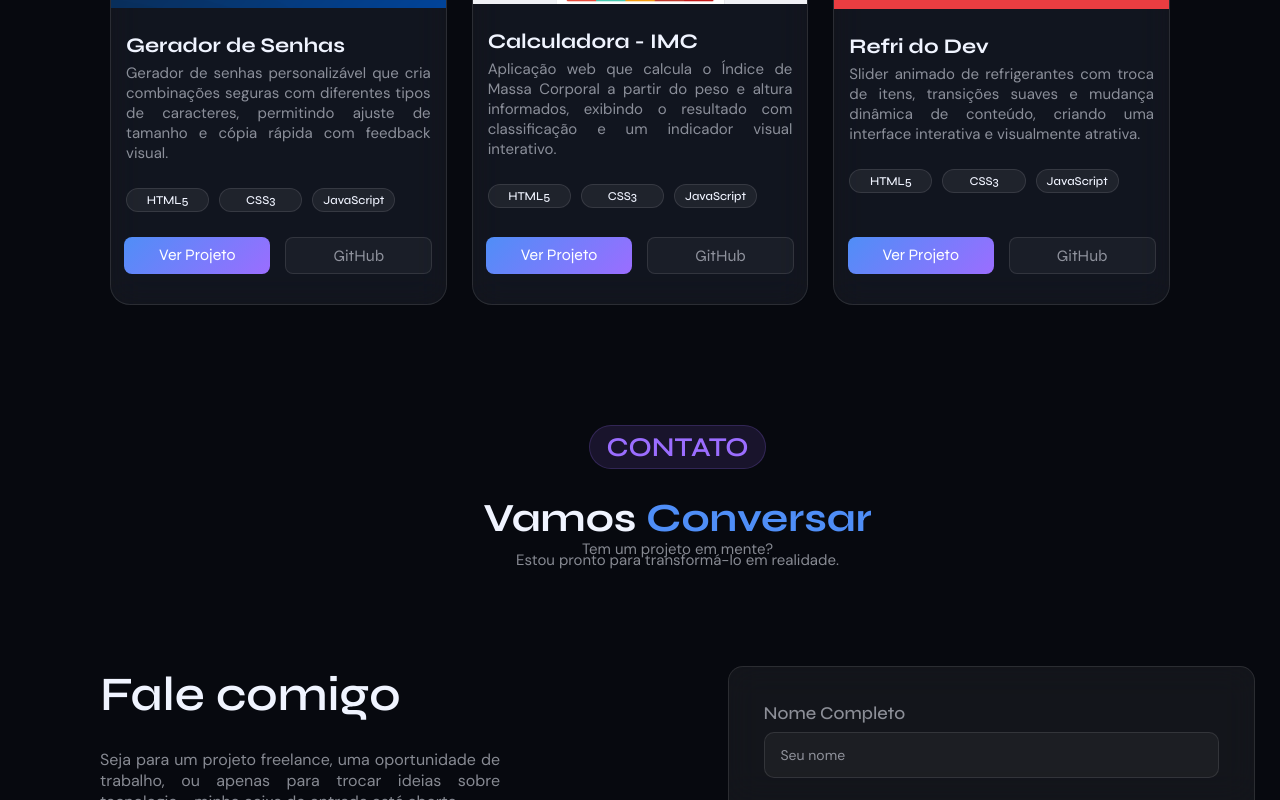
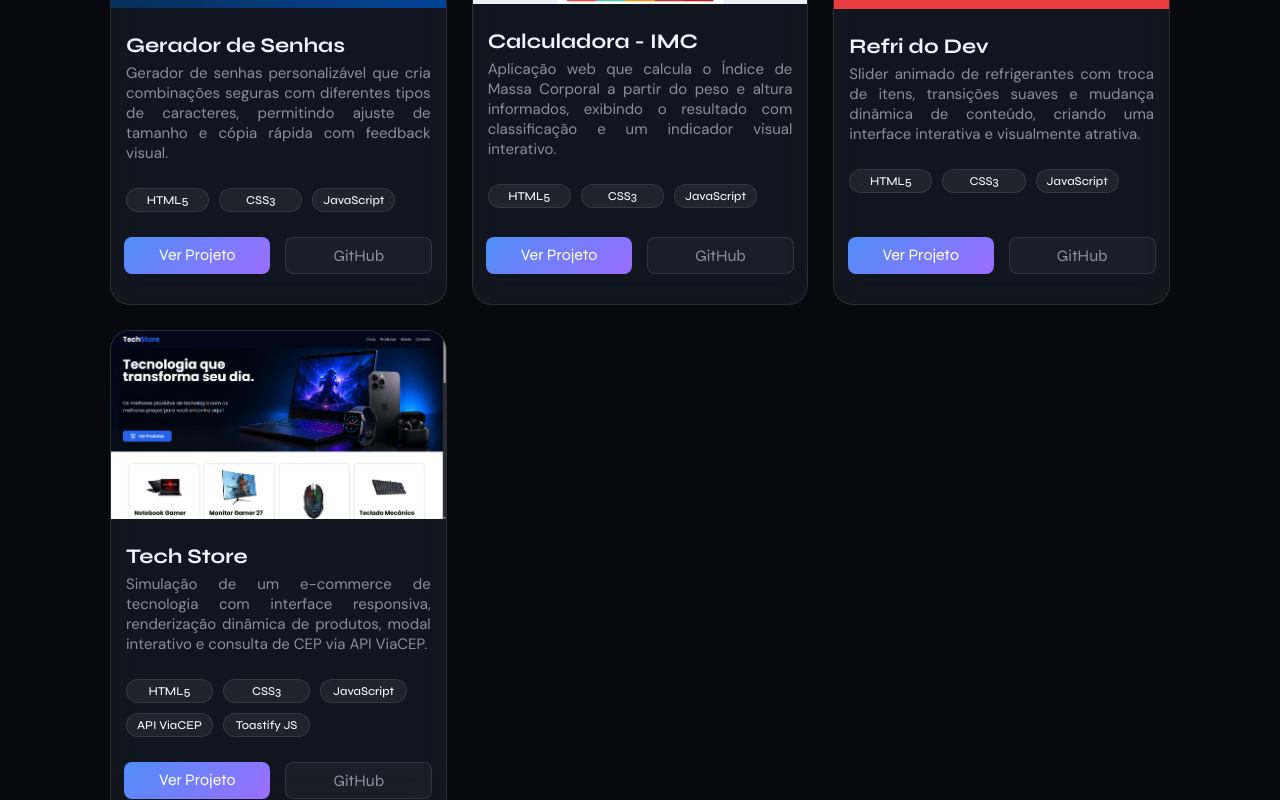
Before and after one commit to elisvaldobraga23/meu-portfolio, a React (Vite) app: page / in a window 1280 px wide. Shown: the part 2762-3562 px from the top of the page. Built offline with nearby package versions, Linux system fonts and the light colour scheme.

Commit message:
Adicionei o projeto do Tech Store

```diff
--- a/src/data/linguagens.js
+++ b/src/data/linguagens.js
@@ -1,4 +1,4 @@
-import { FaHtml5, FaCss3Alt, FaReact, FaPython, FaGitAlt, FaGithub } from "react-icons/fa";
+import { FaHtml5, FaCss3Alt, FaReact, FaPython, FaGitAlt, FaGithub, FaVuejs  } from "react-icons/fa";
 import { DiJavascript1 } from "react-icons/di";
 
 export function dadosTecnologias(){
@@ -35,6 +35,14 @@ export function dadosTecnologias(){
 
     },
 
+    vue:{
+        texto: "Vue.js",
+        icon: FaVuejs,
+        color: "#3FB27F",
+        background: "#35495E"
+
+    },
+
     py:{
         texto: "Python",
         icon: FaPython,
--- a/src/data/projetos.js
+++ b/src/data/projetos.js
@@ -7,6 +7,7 @@ import imgTelaLogin from "../assets/img/tela-login.png";
 import imgGeradorSenha from "../assets/img/tela-gerador-de-senha.png";
 import imgCalculadoraImc from "../assets/img/calculadora-imc.png";
 import imgRefriDev from "../assets/img/refri-do-dev.png";
+import imgTechStore from "../assets/img/techstore.png";
 
 export function dataProjetos() {
 
@@ -84,6 +85,14 @@ export function dataProjetos() {
             link: "https://elisvaldobraga23.github.io/refri_do_dev/",
             linkGithub: "https://github.com/elisvaldobraga23/refri_do_dev"
         },
+        projeto10:{
+            Titulo:"Tech Store",
+            descricao:"Simulação de um e-commerce de tecnologia com interface responsiva, renderização dinâmica de produtos, modal interativo e consulta de CEP via API ViaCEP.",
+            tags:["HTML5", "CSS3", "JavaScript", "API ViaCEP", "Toastify JS"],
+            img: imgTechStore,
+            link: "https://elisvaldobraga23.github.io/techstore-site/",
+            linkGithub: "https://github.com/elisvaldobraga23/techstore-site"
+        },
 
     }
 
```
Also changed, not shown: src/assets/img/techstore.png (added).
